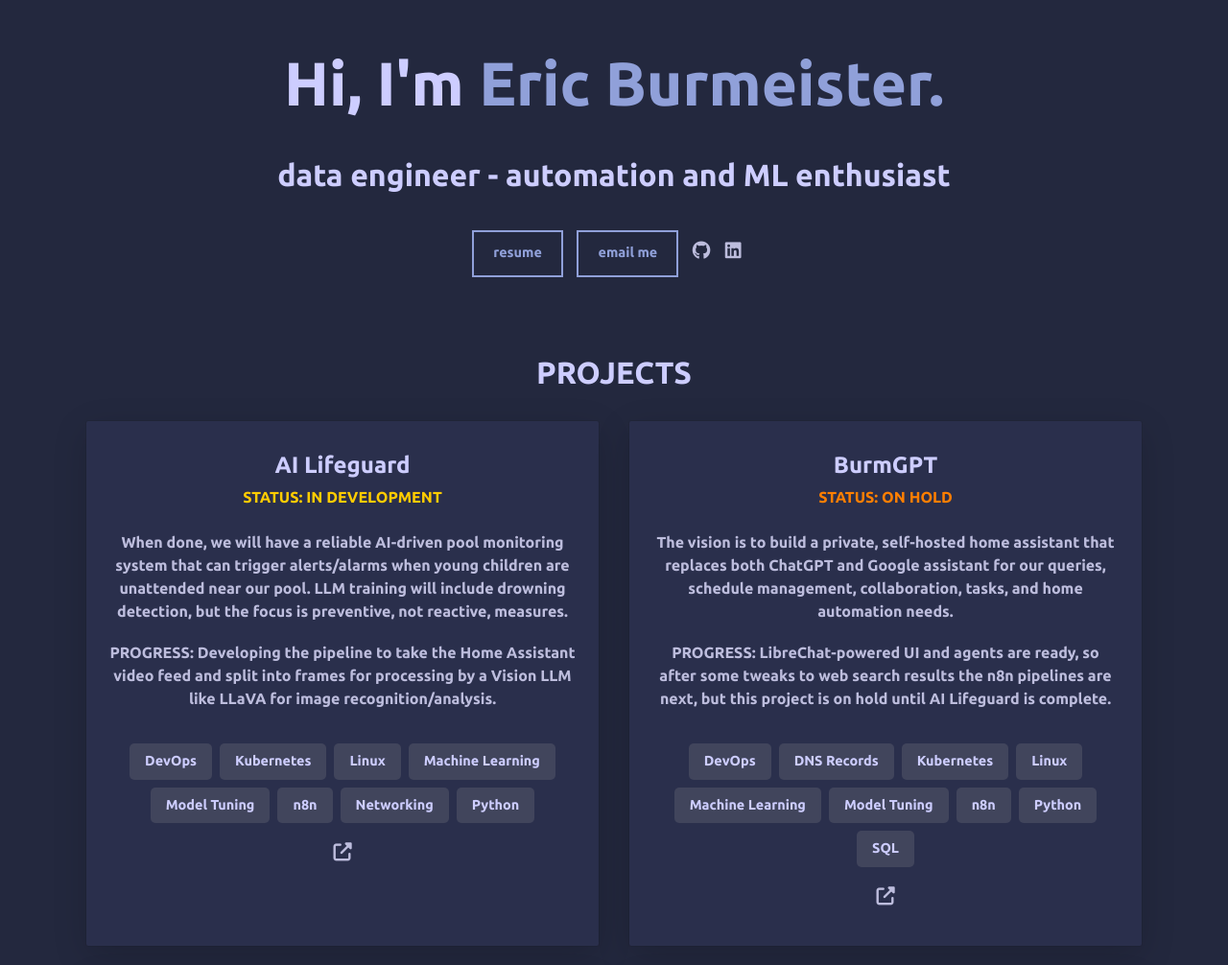
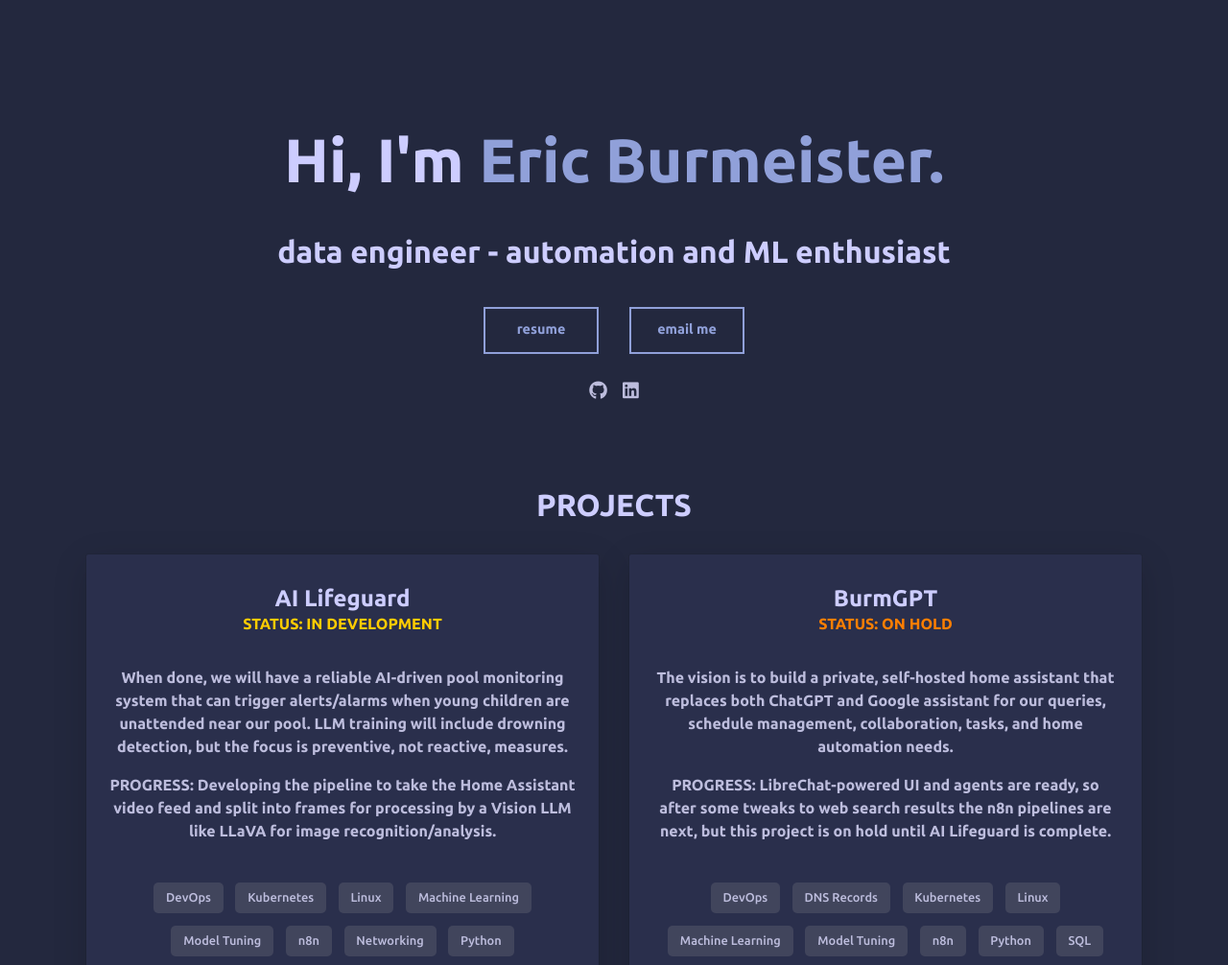
Before and after one commit to ericburm/ericburm.github.io, a website: page index.html in a window 1280 px wide. Shown: the top 1006 px of the page at 96% size. Drawn offline with Linux system fonts and the light colour scheme.

Commit message:
Update website styling and project links

```diff
--- a/index.html
+++ b/index.html
@@ -18,10 +18,13 @@
       href="https://fonts.googleapis.com/css2?family=Ubuntu:wght@400;500;700&display=swap"
       rel="stylesheet"
     />
-    <script
-      src="https://kit.fontawesome.com/fa62c117c7.js"
+    <link
+      rel="stylesheet"
+      href="https://cdnjs.cloudflare.com/ajax/libs/font-awesome/6.5.1/css/all.min.css"
+      integrity="sha512-DTOQO9RWCH3ppGqcWaEA1BIZOC6xxalwEsw9c2QQeAIftl+Vegovlnee1c9QX4TctnWMn13TZye+giMm8e2LwA=="
       crossorigin="anonymous"
-    ></script>
+      referrerpolicy="no-referrer"
+    />
     <link rel="stylesheet" href="styles.css" />
     <title>Eric Burmeister</title>
   </head>
@@ -31,10 +34,10 @@
       <div class="about center">
         <h1>Hi, I'm <span class="about__name">Eric Burmeister.</span></h1>
         <h2 class="about__role">data engineer - automation and ML enthusiast</h2>
-                  <p class="about__desc">
-          </p>
+        <p class="about__desc">
+        </p>
 
-        <div class="about__contact center">
+        <div class="about__contact">
           <a href="http://resume.burm.io" target="_blank">
             <span class="btn btn--outline">Resume</span>
           </a>
@@ -42,7 +45,9 @@
           <a href="mailto:eric@burm.io">
             <span class="btn btn--outline">Email me</span>
           </a>
+        </div>
 
+        <div class="about__social">
           <a
             href="https://github.com/ericburm"
             aria-label="github"
@@ -92,14 +97,6 @@
             </ul>
 
             <div class="project__icons">
-              <a
-                href="https://ai.burm.io"
-                aria-label="live preview"
-                class="link link--icon"
-                target="_blank"
-              >
-                <i aria-hidden="true" class="fas fa-external-link-alt"></i>
-              </a>
             </div>
           </div>
 
@@ -128,12 +125,12 @@
 
             <div class="project__icons">
               <a
-                href="https://ai.burm.io"
-                aria-label="live preview"
+                href="https://github.com/ericburm/kWh"
+                aria-label="source code"
                 class="link link--icon"
                 target="_blank"
               >
-                <i aria-hidden="true" class="fas fa-external-link-alt"></i>
+                <i aria-hidden="true" class="fab fa-github"></i>
               </a>
             </div>
           </div>
@@ -158,14 +155,6 @@
                 target="_blank"
               >
                 <i aria-hidden="true" class="fab fa-github"></i>
-              </a>
-              <a
-                href="http://kwh.burm.io/"
-                aria-label="live preview"
-                class="link link--icon"
-                target="_blank"
-              >
-                <i aria-hidden="true" class="fas fa-external-link-alt"></i>
               </a>
             </div>
           </div>
--- a/styles.css
+++ b/styles.css
@@ -119,6 +119,9 @@
 .center {
   display: flex;
   align-items: center;
+  justify-content: center;
+  flex-direction: column;
+  text-align: center;
 }
 
 .link {
@@ -262,36 +265,47 @@
 }
 
 .about {
+  display: flex;
   flex-direction: column;
-  margin-top: 3em;
+  align-items: center;
+  text-align: center;
+  margin-top: 8em;
 }
 
 .about__name {
   color: var(--clr-primary);
-  font-weight: bold;
 }
 
 .about__role {
   margin-top: 1.2em;
-  font-weight: bold;
 }
 
 .about__desc {
   font-size: 1rem;
   max-width: 600px;
-  font-weight: bold;
+  text-align: center;
 }
 
 .about__contact {
+  display: flex;
+  justify-content: center;
+  gap: 2em;
   margin-top: 2.4em;
 }
 
-.about .link--icon {
-  margin-right: 0.8em;
+.about .btn--outline {
+  min-width: 120px;
 }
 
-.about .btn--outline {
-  margin-right: 1em;
+.about__social {
+  display: flex;
+  justify-content: center;
+  gap: 1em;
+  margin-top: 1.5em;
+}
+
+.about .link--icon {
+  margin: 0;
 }
 
 .projects__grid {
@@ -318,6 +332,7 @@
   text-align: center;
   box-shadow: var(--shadow);
   transition: transform 0.2s linear;
+  position: relative;
 }
 
 .project:hover {
@@ -325,14 +340,8 @@
 }
 
 .project .project__status {
-  font-family: 'Ubuntu', sans-serif;
-  font-size: 1rem;
+  margin-bottom: 1em;
   font-weight: bold;
-  margin-top: 0.2rem;
-  margin-bottom: 1.2rem;
-  padding: 0.2rem 0;
-  letter-spacing: 0;
-  text-transform: uppercase;
 }
 
 .project .project__status-online {
@@ -352,74 +361,83 @@
 }
 
 .project__description {
-  margin: 0;
-  min-height: 4.5em;
-  margin-bottom: 1.2rem;
-  font-weight: bold;
+  margin-top: 1em;
+  margin-bottom: 1em;
 }
 
-/* For projects with two descriptions, make each one shorter */
 .project__description + .project__description {
   margin-top: 0;
-  min-height: 3em;
 }
 
 .project__stack {
   display: flex;
   flex-wrap: wrap;
-  gap: 0.5rem;
-  margin: 1rem 0;
   justify-content: center;
-}
-
-/* Remove the margin adjustment for stacked lists since we're combining them */
-.project__stack + .project__stack {
-  display: none;
+  margin: 1.2em 0;
 }
 
 .project__stack-item {
-  margin: 0;
-  font-weight: bold;
-  padding: 0.5rem 1rem;
-  font-size: 0.9rem;
-  background: rgba(153, 153, 153, 0.2);
+  margin: 0.5em;
+  padding: 0.5em 1em;
+  background-color: rgba(153, 153, 153, 0.2);
   border-radius: 5px;
-  color: var(--clr-fg-alt);
+  font-size: 0.8rem;
+  font-weight: 500;
 }
 
-/* Container for project icons */
 .project__icons {
   display: flex;
-  gap: 0.5rem;
   justify-content: center;
-  margin-top: 0;
+  gap: 1em;
+  margin-top: auto;
+  padding-top: 1.5em;
 }
 
 .project .link--icon {
-  margin: 0;
+  display: inline-flex;
+  align-items: center;
+  justify-content: center;
+  color: var(--clr-fg);
+  font-size: 1.2rem;
+  padding: 0.5em;
+  transition: color 0.2s ease-in;
+}
+
+.project .link--icon:hover {
+  color: var(--clr-primary);
+}
+
+.project .link--icon i {
+  font-size: inherit;
+}
+
+.project .fa-github,
+.project .fa-external-link-alt {
+  display: inline-block;
+  font-size: 1.2rem;
 }
 
 .skills__list {
-  max-width: 100%;
+  max-width: 1100px;
+  width: 95%;
+  margin: 0 auto;
   display: flex;
   flex-wrap: wrap;
   justify-content: center;
-  gap: 0.5rem;
-  margin: 0 auto;
+  gap: 0.8em;
 }
 
 .skills__list-item {
-  margin: 0.25rem;
-  padding: 0.5rem 1rem;
+  margin: 0;
+  padding: 0.5em 1em;
+  background-color: var(--clr-bg-alt);
+  border-radius: 5px;
   font-size: 0.9rem;
-  font-weight: bold;
-  background: rgba(153, 153, 153, 0.2);
-  border-radius: 5px;
-  color: var(--clr-fg-alt);
+  font-weight: 500;
 }
 
 .contact {
-  flex-direction: column;
+  margin-top: 3em;
 }
 
 .footer {
```
